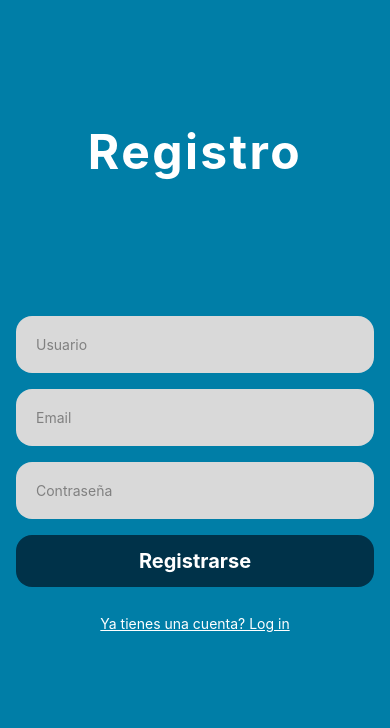
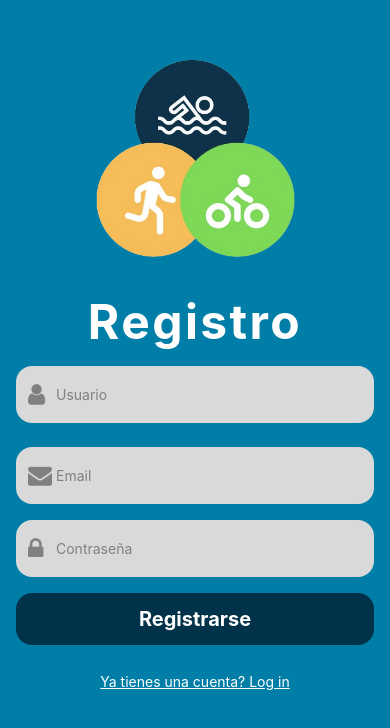
Before and after one commit to aledeleonez/TriVerse, a React Native app in the folder TriVerse/: screen /SignUp in a window 390 px wide. Shown: the part 102-830 px from the top of the page. Built offline with nearby package versions, Linux system fonts and the light colour scheme.

Commit message:
[ADD] Homepage & ActivityPage

```diff
--- a/TriVerse/App.js
+++ b/TriVerse/App.js
@@ -6,6 +6,8 @@ import { NavigationContainer } from "@react-navigation/native";
 import { createNativeStackNavigator } from "@react-navigation/native-stack";
 import LoginScreen from "./screens/LoginScreen";
 import SignUpScreen from "./screens/SignUpScreen";
+import HomeScreen from "./screens/HomeScreen";
+import Activity from "./screens/Activity";
 
 const Stack = createNativeStackNavigator();
 
@@ -18,6 +20,8 @@ function App() {
       >
         <Stack.Screen name='Login' component={LoginScreen} />
         <Stack.Screen name='SignUp' component={SignUpScreen} />
+        <Stack.Screen name='Home' component={HomeScreen} />
+        <Stack.Screen name='Activity' component={Activity} />
       </Stack.Navigator>
     </NavigationContainer>
   );
--- a/TriVerse/package.json
+++ b/TriVerse/package.json
@@ -18,6 +18,7 @@
     "react": "18.2.0",
     "react-dom": "18.2.0",
     "react-native": "0.73.6",
+    "react-native-elements": "^3.4.3",
     "react-native-safe-area-context": "4.8.2",
     "react-native-screens": "~3.29.0",
     "react-native-web": "~0.19.6"
--- /dev/null
+++ b/TriVerse/screens/Activity.js
@@ -0,0 +1,48 @@
+import { View, Text, TouchableOpacity, TextInput } from "react-native";
+import React from "react";
+import Icon from "react-native-vector-icons/FontAwesome";
+import { useNavigation } from "@react-navigation/native";
+
+export default function HomeScreen() {
+  const navigation = useNavigation();
+  return (
+    <View className='flex-1'>
+      {/* Encabezado */}
+      <View className='bg-[#007EA7] h-24 justify-center items-center'>
+        <Text className='text-white font-bold text-2xl mt-8'>Actividad</Text>
+      </View>
+      {/* Contenido de la página */}
+      <View className='flex-1 justify-center items-center'>
+        <Text className='text-black font-bold tracking-wider text-2xl mb-5 text-center'>
+          Introduce la distancia que vas a nadar
+        </Text>
+        <View className='bg-[#D9D9D9] p-5 rounded-2xl w-5/6 mb-2'>
+          <TextInput
+            placeholder='Distancia'
+            placeholderTextColor={"gray"}
+            className='ml-5'
+          />
+        </View>
+        <View className='w-full items-center'>
+          <TouchableOpacity className='w-5/6 bg-[#003249] p-3 rounded-2xl mb-3 flex-row items-center justify-center'>
+            <Text className='text-xl font-bold text-white text-center mr-2'>
+              Comenzar actividad
+            </Text>
+            <Icon
+              name='arrow-right'
+              size={24}
+              color='white'
+              className='left-3 top-4'
+            />
+          </TouchableOpacity>
+        </View>
+      </View>
+      {/* Pie de página */}
+      <View className='bg-[#007EA7] h-20 flex-row justify-around items-center'>
+        <TouchableOpacity onPress={() => navigation.push("Home")}>
+          <Icon name='home' size={24} color='white' />
+        </TouchableOpacity>
+      </View>
+    </View>
+  );
+}
--- /dev/null
+++ b/TriVerse/screens/HomeScreen.js
@@ -0,0 +1,32 @@
+import { View, Text, TouchableOpacity } from "react-native";
+import React from "react";
+import Icon from "react-native-vector-icons/FontAwesome";
+import { useNavigation } from "@react-navigation/native";
+
+export default function HomeScreen() {
+  const navigation = useNavigation();
+  return (
+    <View className='flex-1'>
+      {/* Encabezado */}
+      <View className='bg-[#007EA7] h-24 justify-center items-center'>
+        <Text className='text-white font-bold text-2xl mt-8'>Inicio</Text>
+      </View>
+      {/* Contenido de la página */}
+      <View className='flex-1 justify-center items-center'>
+        <Text>Contenido de la página</Text>
+      </View>
+      {/* Pie de página */}
+      <View className='bg-[#007EA7] h-20 flex-row justify-around items-center'>
+        <TouchableOpacity>
+          <Icon name='home' size={24} color='white' />
+        </TouchableOpacity>
+        <TouchableOpacity onPress={() => navigation.push("Activity")}>
+          <Icon name='plus' size={24} color='white' />
+        </TouchableOpacity>
+        <TouchableOpacity>
+          <Icon name='user' size={24} color='white' />
+        </TouchableOpacity>
+      </View>
+    </View>
+  );
+}
--- a/TriVerse/screens/LoginScreen.js
+++ b/TriVerse/screens/LoginScreen.js
@@ -4,7 +4,9 @@ import {
   TextInput,
   TouchableOpacity,
   StatusBar,
+  Image,
 } from "react-native";
+import Icon from "react-native-vector-icons/FontAwesome";
 import React from "react";
 import { useNavigation } from "@react-navigation/native";
 
@@ -13,25 +15,53 @@ export default function LoginScreen() {
   return (
     <View className='bg-[#007EA7] h-full w-full'>
       <StatusBar style='light' />
-      <View className='h-full w-full flex justify-around pt-40 pb-10'>
+      <View className='items-center pt-40'>
+        <Image
+          source={require("../assets/logo.png")}
+          style={{ width: 200, height: 200 }}
+          resizeMode='contain'
+          className='object-contain'
+        />
+      </View>
+      <View className='w-full flex justify-around pt-10 pb-10'>
         <View className='flex items-center'>
-          <Text className='text-white font-bold tracking-wider text-5xl'>
+          <Text className='text-white font-bold tracking-wider text-5xl mb-5'>
             Login
           </Text>
         </View>
         <View className='flex items-center mx-4 space-y-4'>
-          <View className='bg-[#D9D9D9] p-5 rounded-2xl w-full'>
-            <TextInput placeholder='Email' placeholderTextColor={"gray"} />
+          <View className='bg-[#D9D9D9] p-5 rounded-2xl w-full mb-2'>
+            <Icon
+              name='envelope'
+              size={24}
+              color='gray'
+              className='absolute left-3 top-4'
+            />
+            <TextInput
+              placeholder='Email'
+              placeholderTextColor={"gray"}
+              className='ml-5'
+            />
           </View>
           <View className='bg-[#D9D9D9] p-5 rounded-2xl w-full mb-3'>
+            <Icon
+              name='lock'
+              size={24}
+              color='gray'
+              className='absolute left-3 top-4'
+            />
             <TextInput
               placeholder='Contraseña'
               placeholderTextColor={"gray"}
               secureTextEntry
+              className='ml-5'
             />
           </View>
           <View className='w-full'>
-            <TouchableOpacity className='w-full bg-[#003249] p-3 rounded-2xl mb-3'>
+            <TouchableOpacity
+              className='w-full bg-[#003249] p-3 rounded-2xl mb-3'
+              onPress={() => navigation.push("Home")}
+            >
               <Text className='text-xl font-bold text-white text-center'>
                 Log in
               </Text>
--- a/TriVerse/screens/SignUpScreen.js
+++ b/TriVerse/screens/SignUpScreen.js
@@ -4,41 +4,78 @@ import {
   TextInput,
   TouchableOpacity,
   StatusBar,
+  Image,
 } from "react-native";
 import React from "react";
 import { useNavigation } from "@react-navigation/native";
+import Icon from "react-native-vector-icons/FontAwesome";
 
 export default function SignUpScreen() {
   const navigation = useNavigation();
   return (
     <View className='bg-[#007EA7] h-full w-full'>
       <StatusBar style='light' />
-      <View className='h-full w-full flex justify-around pt-40 pb-10'>
+      <View className='items-center pt-40'>
+        <Image
+          source={require("../assets/logo.png")}
+          style={{ width: 200, height: 200 }}
+          resizeMode='contain'
+          className='object-contain'
+        />
+      </View>
+      <View className='w-full flex justify-around pt-10 pb-10'>
         <View className='flex items-center'>
-          <Text className='text-white font-bold tracking-wider text-5xl'>
+          <Text className='text-white font-bold tracking-wider text-5xl mb-5'>
             Registro
           </Text>
         </View>
         <View className='flex items-center mx-4 space-y-4'>
-          <View className='bg-[#D9D9D9] p-5 rounded-2xl w-full'>
-            <TextInput placeholder='Usuario' placeholderTextColor={"gray"} />
+          <View className='bg-[#D9D9D9] p-5 rounded-2xl w-full mb-2'>
+            <Icon
+              name='user'
+              size={24}
+              color='gray'
+              className='absolute left-3 top-4'
+            />
+            <TextInput
+              placeholder='Usuario'
+              placeholderTextColor={"gray"}
+              className='ml-5'
+            />
           </View>
-          <View className='bg-[#D9D9D9] p-5 rounded-2xl w-full mb-3'>
+          <View className='bg-[#D9D9D9] p-5 rounded-2xl w-full mb-2'>
+            <Icon
+              name='envelope'
+              size={24}
+              color='gray'
+              className='absolute left-3 top-4'
+            />
             <TextInput
               placeholder='Email'
               placeholderTextColor={"gray"}
               secureTextEntry
+              className='ml-5'
             />
           </View>
-          <View className='bg-[#D9D9D9] p-5 rounded-2xl w-full mb-3'>
+          <View className='bg-[#D9D9D9] p-5 rounded-2xl w-full mb-2'>
+            <Icon
+              name='lock'
+              size={24}
+              color='gray'
+              className='absolute left-3 top-4'
+            />
             <TextInput
               placeholder='Contraseña'
               placeholderTextColor={"gray"}
               secureTextEntry
+              className='ml-5'
             />
           </View>
           <View className='w-full'>
-            <TouchableOpacity className='w-full bg-[#003249] p-3 rounded-2xl mb-3'>
+            <TouchableOpacity
+              className='w-full bg-[#003249] p-3 rounded-2xl mb-3'
+              onPress={() => navigation.push("Home")}
+            >
               <Text className='text-xl font-bold text-white text-center'>
                 Registrarse
               </Text>
```
Also changed, not shown: TriVerse/assets/logo.png (added), 1 other file (tests, documents, lock files or other folders).
